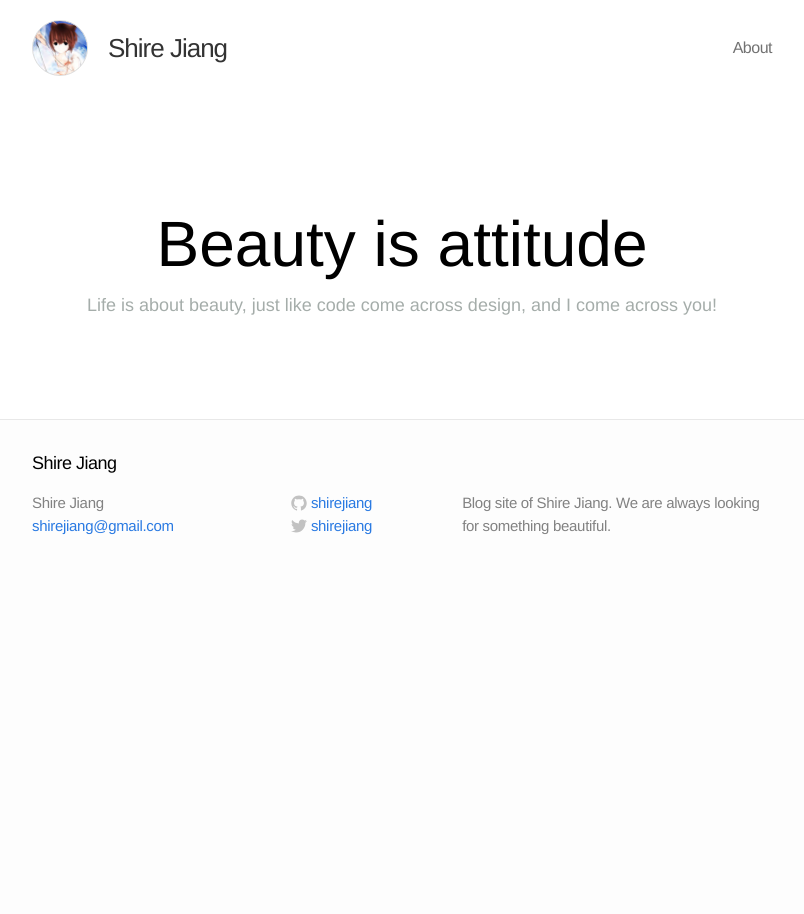
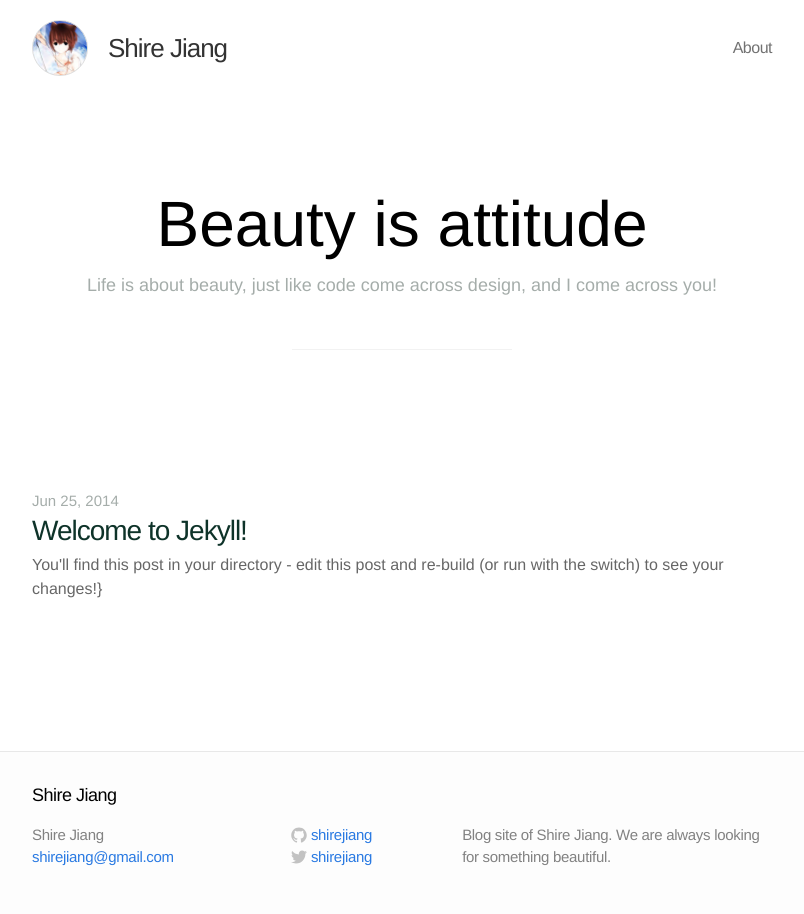
Before and after one commit to ShireJiang/shirejiang.github.io, a Jekyll site: the page built from index.html, in a window 1280 px wide. Shown: the whole page, without its empty margins (238-1042 px from the left). Built offline with Jekyll 4.4.1, drawn with Linux system fonts in a browser that asks for light colours.

Commit message:
add style for post list

```diff
--- a/_posts/2014-06-25-welcome-to-jekyll.markdown
+++ b/_posts/2014-06-25-welcome-to-jekyll.markdown
@@ -1,6 +1,7 @@
 ---
 layout: post
 title:  "Welcome to Jekyll!"
+summary: "You'll find this post in your directory - edit this post and re-build (or run with the  switch) to see your changes!"
 date:   2014-06-25 22:24:44
 categories: jekyll update
 ---
--- a/_sass/_home.scss
+++ b/_sass/_home.scss
@@ -2,36 +2,73 @@
 /* ----------------------------------------------------------*/
 
 .home {
-  margin: 70px 0;
+  margin: 50px 0 80px;
+
+  .hero-wrapper {
+    text-align: center;
 
     h1 {
       font-size: 64px;
-    text-align: center;
       font-weight: 200;
     }
 
     p {
-    color: $gray;
-    text-align: center;
+      color: $gray-light;
       font-size: 18px;
       font-weight: 200;
       -webkit-font-smoothing: antialiased;
     }
+
+    hr {
+      width: 220px;
+      height: 0;
+      margin: 50px auto;
+      border: 0;
+      border-top: 1px solid $border-color;
+    }
+  }
+
 }
 
 
-.posts { list-style-type: none; }
+.posts {
+  margin-top: 100px;
+  list-style-type: none;
+  text-align: left;
 
-.posts li { margin-bottom: 30px; }
+  > li {
+    padding: 40px 0;
+    border-bottom: 1px solid $border-color;
 
-.posts .post-link {
-  font-size: 24px;
+    &:last-child {
+      border-bottom: 0;
+    }
+  }
+
+  > li > a {
+    text-decoration: none;
+  }
+
+  .post-title {
+    margin-top: 4px;
+    margin-bottom: 8px;
+    color: $dark;
+    font-weight: 400;
+    font-size: 28px;
     letter-spacing: -1px;
     line-height: 1;
   }
 
-.posts .post-date {
+  .post-date {
     display: block;
     font-size: 15px;
-  color: #818181;
+    color: $gray-light;
+    -webkit-font-smoothing: antialiased;
   }
+
+  .post-summary {
+    font-size: 16px;
+    color: rgba(0,0,0,.6);
+    -webkit-font-smoothing: antialiased;
+  }
+}
--- a/_sass/_variable.scss
+++ b/_sass/_variable.scss
@@ -1,4 +1,8 @@
 // colors
 $blue: #2a7ae2;
 $dark: #0e3329;
-$gray: #a5adaa;
+$gray: #808080;
+$gray-light: #a5adaa;
+$gray-lighter: #c8cecc;
+
+$border-color: rgba(0,0,0,0.05);
--- a/index.html
+++ b/index.html
@@ -4,19 +4,23 @@ layout: default
 
 <div class="home">
 
-  <h1>Beauty is attitude</h1>
-  <p>Life is about beauty, just like code come across design, and I come across you!</p>
+  <div class="hero-wrapper">
+    <h1>Beauty is attitude</h1>
+    <p>Life is about beauty, just like code come across design, and I come across you!</p>
+    <hr/>
+  </div>
 
-  <!--<h1>Posts</h1>-->
-
-  <!--<ul class="posts">-->
-    <!--{% for post in site.posts %}-->
-      <!--<li>-->
-        <!--<span class="post-date">{{ post.date | date: "%b %-d, %Y" }}</span>-->
-        <!--<a class="post-link" href="{{ post.url | prepend: site.baseurl }}">{{ post.title }}</a>-->
-      <!--</li>-->
-    <!--{% endfor %}-->
-  <!--</ul>-->
+  <ul class="posts">
+    {% for post in site.posts %}
+      <li class="post">
+        <a href="{{ post.url | prepend: site.baseurl }}">
+          <span class="post-date">{{ post.date | date: "%b %-d, %Y" }}</span>
+          <h3 class="post-title">{{ post.title }}</h3>
+          <p class="post-summary">{{ post.summary }}}</p>
+        </a>
+      </li>
+    {% endfor %}
+  </ul>
 
   <!--<p class="rss-subscribe">subscribe <a href="{{ "/feed.xml" | prepend: site.baseurl }}">via RSS</a></p>-->
 
```
Lines whose indentation alone changed are shown as unchanged.
